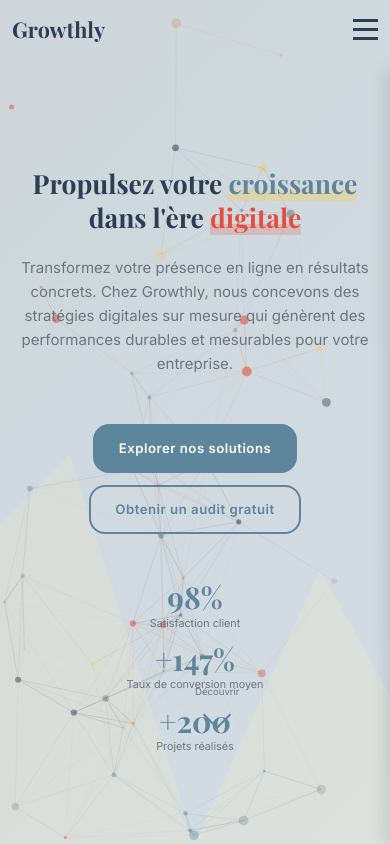
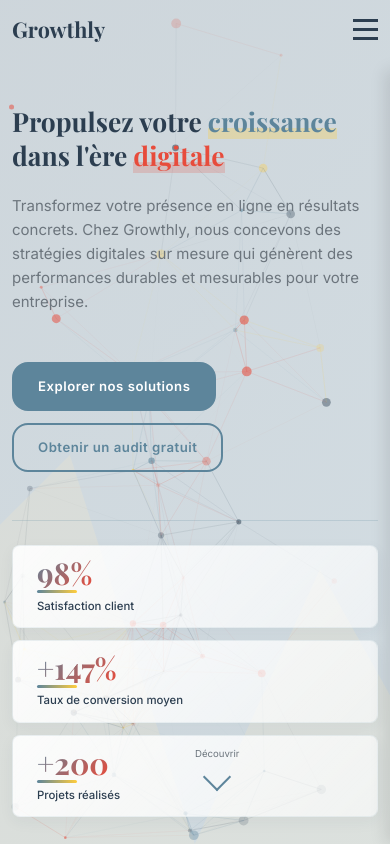
Before and after one commit to growthly-maker/growthly-site, a plain HTML site: page index.html in a window 390 px wide. Shown: the top 844 px of the page. Drawn offline with nearby package versions, Linux system fonts and the light colour scheme.

Commit message:
Amélioration du style des statistiques et corrections du design responsive

```diff
--- a/css/style.css
+++ b/css/style.css
@@ -354,7 +354,7 @@ ul {
 }
 
 .hero-content {
-    max-width: 800px;
+    max-width: 600px;
     animation: fadeIn 0.8s ease-out forwards;
 }
 
@@ -389,6 +389,8 @@ ul {
     flex-wrap: wrap;
     gap: var(--spacing-lg);
     margin-top: var(--spacing-lg);
+    padding-top: var(--spacing-md);
+    border-top: 1px solid rgba(93, 133, 155, 0.2);
     animation: fadeIn 0.8s ease-out 0.9s forwards;
     opacity: 0;
 }
@@ -396,20 +398,51 @@ ul {
 .stat-item {
     display: flex;
     flex-direction: column;
+    align-items: flex-start;
+    background: linear-gradient(135deg, rgba(255, 255, 255, 0.9) 0%, rgba(255, 255, 255, 0.6) 100%);
+    padding: var(--spacing-sm) var(--spacing-md);
+    border-radius: var(--radius-md);
+    box-shadow: 0 5px 15px rgba(44, 62, 80, 0.05);
+    backdrop-filter: blur(5px);
+    border: 1px solid rgba(93, 133, 155, 0.1);
+    transition: transform var(--transition-fast), box-shadow var(--transition-fast);
+}
+
+.stat-item:hover {
+    transform: translateY(-5px);
+    box-shadow: 0 8px 25px rgba(44, 62, 80, 0.1);
 }
 
 .stat-number {
     font-family: var(--font-heading);
     font-size: 2.5rem;
     font-weight: 700;
-    color: var(--color-primary);
+    background: linear-gradient(135deg, var(--color-primary) 0%, var(--color-accent) 100%);
+    -webkit-background-clip: text;
+    -webkit-text-fill-color: transparent;
+    background-clip: text;
+    color: transparent;
     line-height: 1;
+    margin-bottom: 0.2rem;
+    position: relative;
+}
+
+.stat-number::after {
+    content: '';
+    position: absolute;
+    bottom: -5px;
+    left: 0;
+    width: 40px;
+    height: 3px;
+    background: linear-gradient(90deg, var(--color-primary) 0%, var(--color-secondary) 100%);
+    border-radius: var(--radius-full);
 }
 
 .stat-label {
-    font-size: 0.9rem;
-    color: var(--color-gray);
-    margin-top: 0.2rem;
+    font-size: 0.95rem;
+    font-weight: 500;
+    color: var(--color-dark);
+    margin-top: 0.5rem;
 }
 
 .scroll-indicator {
@@ -598,8 +631,12 @@ ul {
     }
 
     .hero-stats {
-        flex-direction: column;
         gap: var(--spacing-sm);
+        justify-content: space-between;
+    }
+
+    .stat-item {
+        width: calc(50% - var(--spacing-sm));
     }
 }
 
@@ -621,19 +658,19 @@ ul {
     }
 
     .hero-content {
-        text-align: center;
+        text-align: left;
     }
 
     .cta-buttons {
-        justify-content: center;
-        align-items: center;
+        justify-content: flex-start;
     }
 
     .hero-stats {
-        align-items: center;
+        flex-direction: column;
+        gap: var(--spacing-sm);
     }
 
     .stat-item {
-        align-items: center;
+        width: 100%;
     }
 }
```
